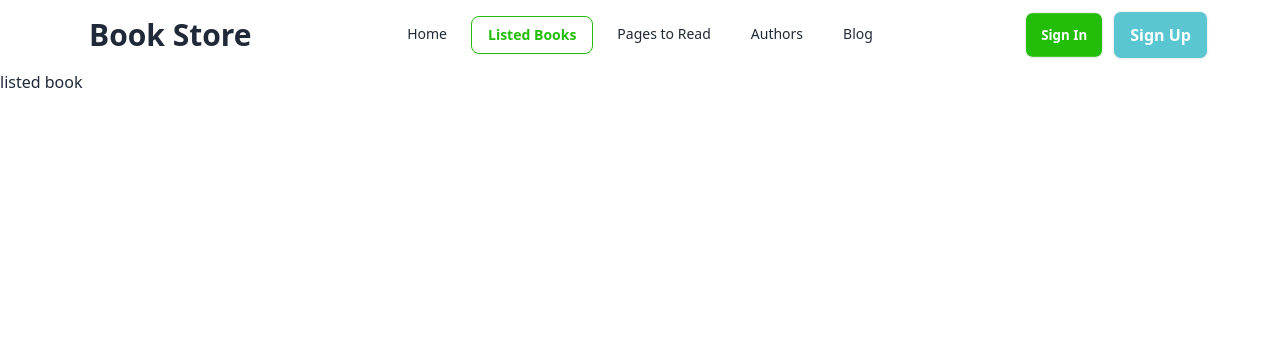
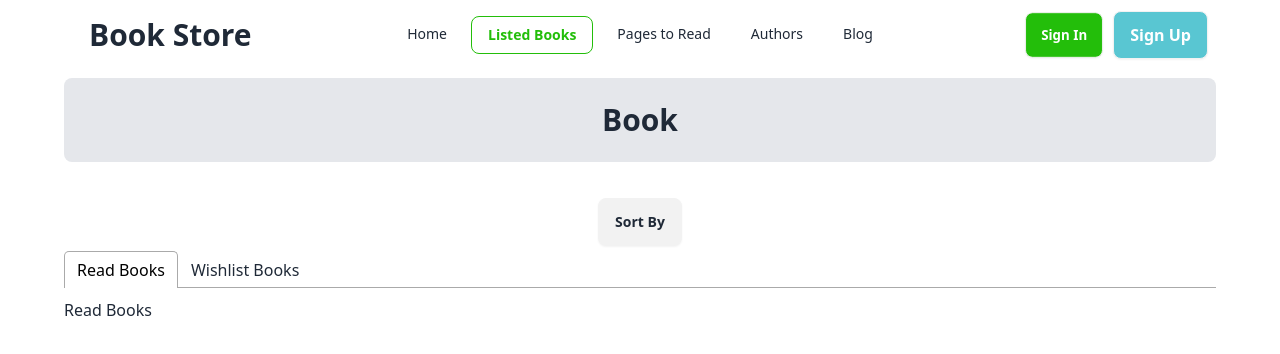
Before and after one commit to joysaha023/book-vibe-react-projects, a React (Vite) app: page /listedBooks in a window 1280 px wide. Shown: the top 354 px of the page. Built offline with nearby package versions, Linux system fonts and the light colour scheme.

Commit message:
react tab section added and install package

```diff
--- a/package.json
+++ b/package.json
@@ -16,6 +16,7 @@
     "react-dom": "^18.2.0",
     "react-icons": "^5.0.1",
     "react-router-dom": "^6.22.3",
+    "react-tabs": "^6.0.2",
     "react-toastify": "^10.0.5",
     "sort-by": "^1.2.0"
   },
--- a/src/Pages/BookDetails/BookDetails.jsx
+++ b/src/Pages/BookDetails/BookDetails.jsx
@@ -14,7 +14,7 @@ const BookDetails = () => {
 
 
   const handleReadBook = () => {
-    saveBookData(id)
+    saveBookData(idInt)
     toast('you have read ')
   }
 
--- a/src/Pages/ListedBook/ListedBook.jsx
+++ b/src/Pages/ListedBook/ListedBook.jsx
@@ -1,14 +1,64 @@
-import React from 'react';
-import useBookData from '../../Hooks/useBookData';
+import React, { useEffect, useState } from "react";
+import useBookData from "../../Hooks/useBookData";
+import { getStoredData } from "../../utilites/LocalStorage";
+import { Link } from "react-router-dom";
+import { Tab, Tabs, TabList, TabPanel } from 'react-tabs';
+import 'react-tabs/style/react-tabs.css';
 
 const ListedBook = () => {
-    const  {books} = useBookData
-    console.log(books)
-    return (
-        <div>
-            <h2>listed book</h2>
+    const [tabIndex, setTabIndex] = useState(0);
+  const { books } = useBookData();
+  const [bookIdData, setBookidData] = useState([]);
+  // console.log(books)
+  useEffect(() => {
+    const storedBookData = getStoredData();
+    if (books.length > 0) {
+      const localBookData = [];
+      for (const id of storedBookData) {
+        const book = books.find((book) => book.bookId === id);
+        if (book) {
+          localBookData.push(book);
+        }
+      }
+      setBookidData(localBookData);
+      console.log(storedBookData, localBookData);
+    }
+  }, []);
+  console.log(bookIdData);
+
+  return (
+    <div className="max-w-6xl mx-auto  mt-2">
+      <div className="bg-gray-200 rounded-lg  text-center">
+        <h2 className="py-3 lg:py-6 text-xl lg:text-3xl font-bold">Book</h2>
+      </div>
+      <div className="dropdown flex justify-center mt-8">
+        <div tabIndex={0} role="button" className="btn m-1">
+          Sort By
         </div>
-    );
+        <ul
+          tabIndex={0}
+          className="dropdown-content z-[1] menu p-2 shadow bg-base-100 rounded-box w-52"
+        >
+          <li>
+            <a>Item 1</a>
+          </li>
+          <li>
+            <a>Item 2</a>
+          </li>
+        </ul>
+      </div>
+      <div>
+        <Tabs selectedIndex={tabIndex} onSelect={(index) => setTabIndex(index)}>
+          <TabList>
+            <Tab>Read Books</Tab>
+            <Tab>Wishlist Books</Tab>
+          </TabList>
+          <TabPanel> <h2>Read Books</h2></TabPanel>
+          <TabPanel><h2>Wishlist Book</h2></TabPanel>
+        </Tabs>
+      </div>
+    </div>
+  );
 };
 
 export default ListedBook;
--- a/src/Routes/Routes.jsx
+++ b/src/Routes/Routes.jsx
@@ -8,7 +8,6 @@ import Author from "../Pages/Author/Author";
 import Blog from "../Pages/Blog/Blog";
 import BookDetails from "../Pages/BookDetails/BookDetails";
 
-
 const router = createBrowserRouter([
   {
     path: "/",
@@ -17,30 +16,32 @@ const router = createBrowserRouter([
     children: [
       {
         path: "/",
-            element: <Home></Home>
+        element: <Home></Home>,
       },
       {
         path: "/listedBooks",
-            element: <ListedBook></ListedBook>
+        element: <ListedBook></ListedBook>,
+        loader: () => fetch("/data.json")
+
       },
       {
         path: "/pageRead",
-            element: <PageRead></PageRead>
+        element: <PageRead></PageRead>,
       },
       {
         path: "/authorSec",
-            element: <Author></Author>
+        element: <Author></Author>,
       },
       {
         path: "/blog",
-            element: <Blog></Blog>
+        element: <Blog></Blog>,
       },
       {
         path: "/book-details/:id",
         element: <BookDetails></BookDetails>,
-          loader: () => fetch('../data.json')
-        }
-      ]
+        loader: () => fetch("/data.json"),
+      },
+    ],
   },
 ]);
 
```
Also changed, not shown: 1 other file (tests, documents, lock files or other folders). Lines whose indentation alone changed are shown as unchanged.
